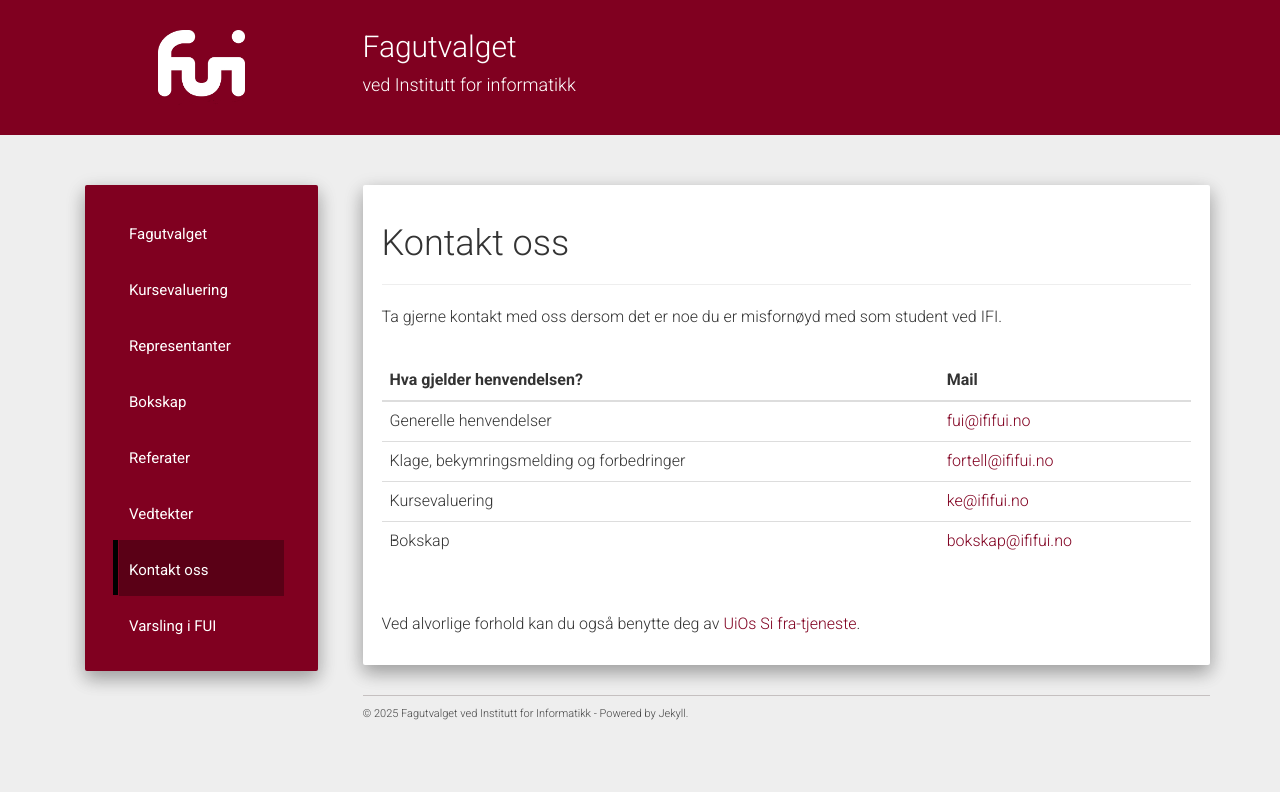
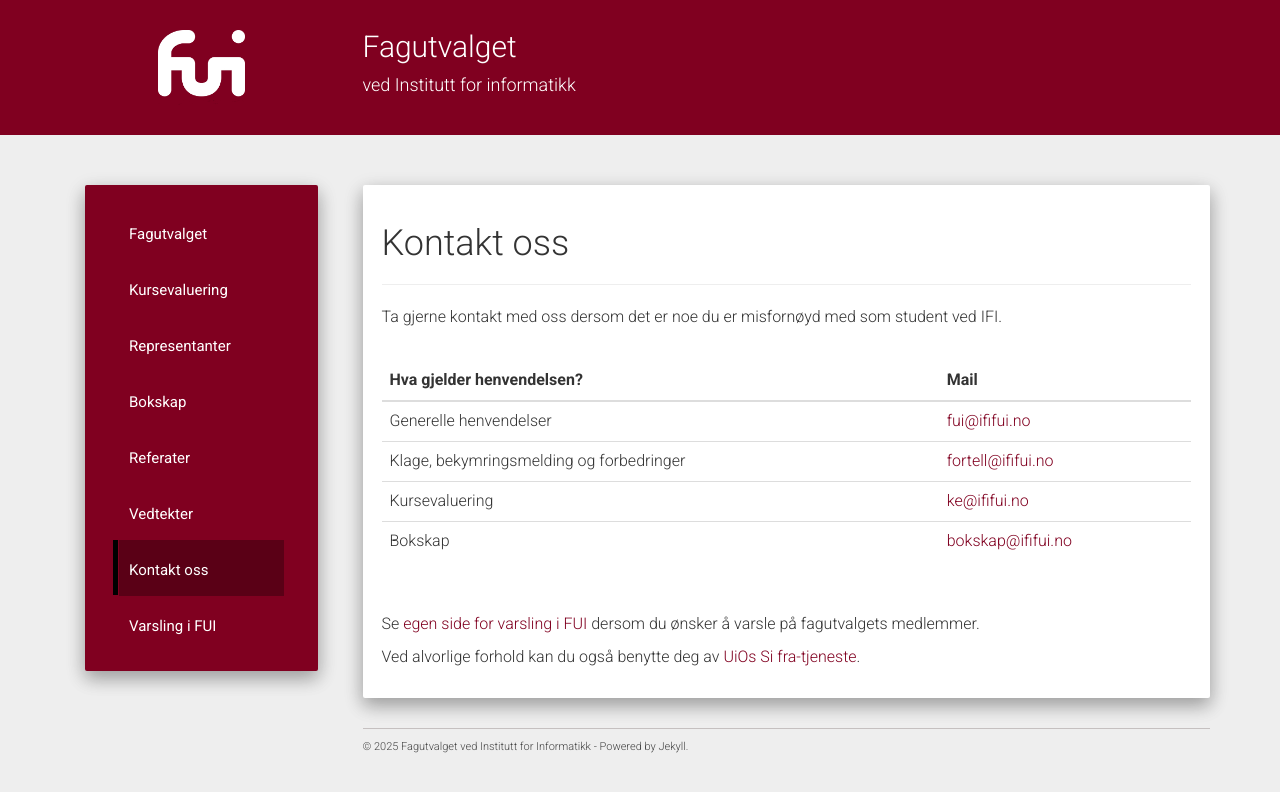
Before and after one commit to fui/fui.github.io, a Jekyll site: the page built from pages/kontaktinformasjon.md, in a window 1280 px wide. Shown: the top 792 px of the page. Built offline with Jekyll 4.4.1, drawn with Linux system fonts in a browser that asks for light colours.

Commit message:
Kontakt: Legg til info om intern varsling.

```diff
--- a/pages/kontaktinformasjon.md
+++ b/pages/kontaktinformasjon.md
@@ -11,6 +11,7 @@ modeline: " vim: set spl=nb: "
 
 Ta gjerne kontakt med oss dersom det er noe du er misfornøyd med som student ved IFI.
 <br><br>
+
 <table class="table">
   <thead>
     <tr>
@@ -42,4 +43,6 @@ Ta gjerne kontakt med oss dersom det er noe du er misfornøyd med som student ve
 <!-- Hvis du har noen andre generelle tilbakemeldinger, klager, ris eller ros, kan du skrive det anonymt på [denne lenken](https://response.questback.com/questback/fuiklager/).
 <br> -->
 
+Se [egen side for varsling i FUI](/varling) dersom du ønsker å varsle på fagutvalgets medlemmer.
+
 Ved alvorlige forhold kan du også benytte deg av [UiOs Si fra-tjeneste](https://www.uio.no/studier/kontakt/si-fra/).
```
